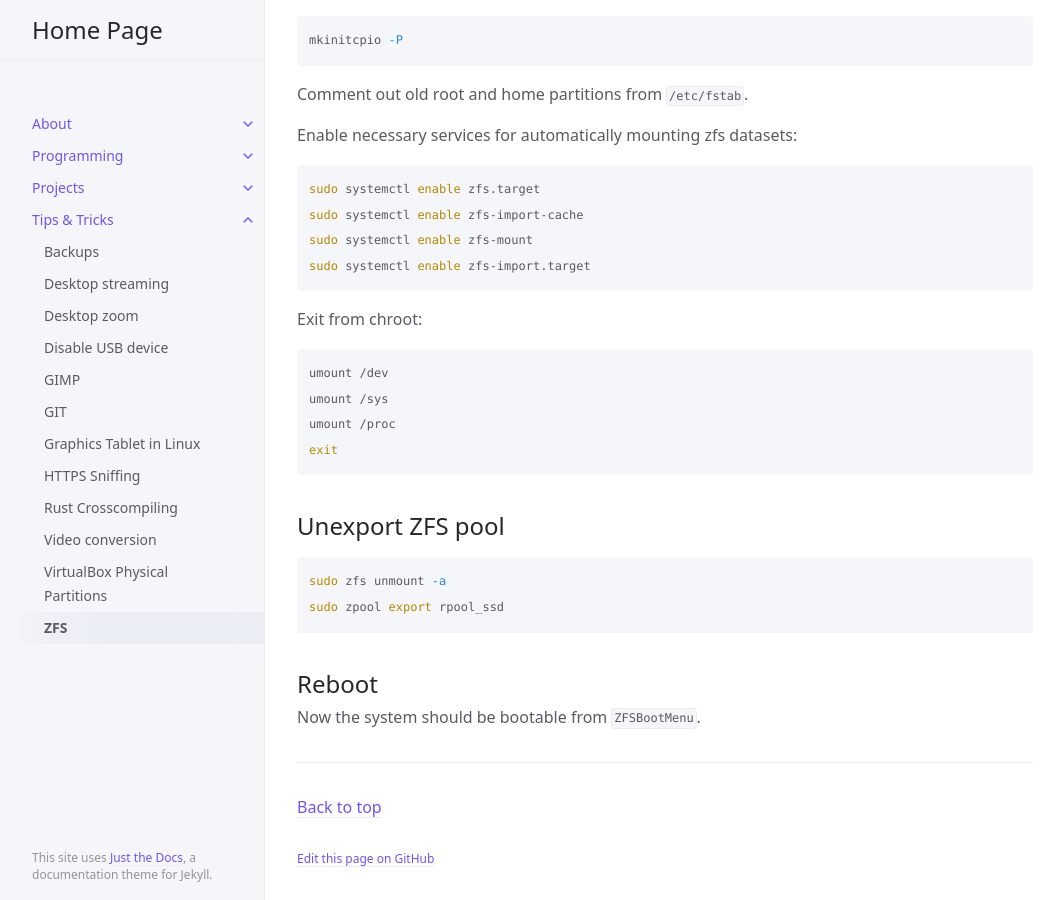
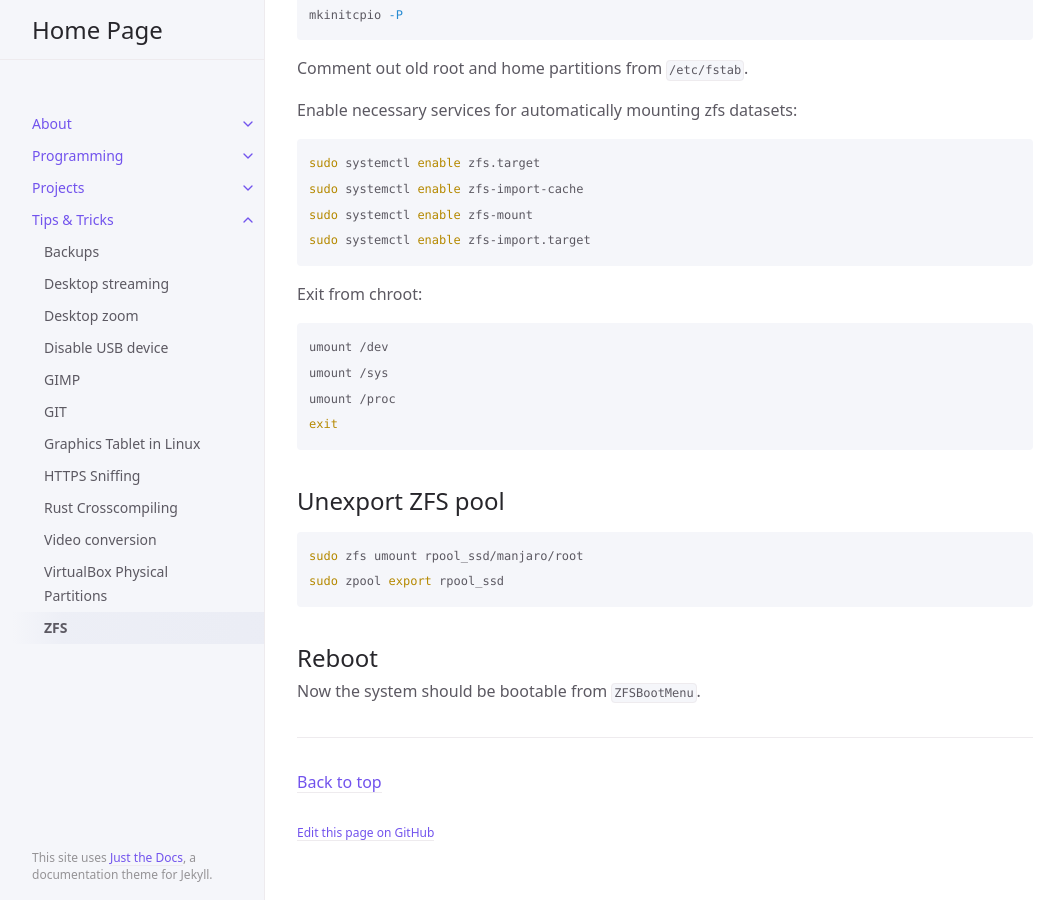
Before and after one commit to marek-g/marek-g.github.io, a Jekyll site: the page built from posts/tips_and_tricks/zfs.md, in a window 1280 px wide and 900 px high, scrolled down 2569 px. Shown: the whole window, without its empty margins (107-1171 px from the left). Built offline with Jekyll 4.4.1, drawn with Linux system fonts in a browser that asks for light colours; some of the changed text lies outside the part shown.

Commit message:
Update zfs.md

````diff
--- a/posts/tips_and_tricks/zfs.md
+++ b/posts/tips_and_tricks/zfs.md
@@ -145,7 +144,7 @@ exit
 ## Unexport ZFS pool
 
 ```sh
-sudo zfs unmount -a
+sudo zfs umount rpool_ssd/manjaro/root
 sudo zpool export rpool_ssd
 ```
 
````
Also changed, not shown: other parts of posts/tips_and_tricks/zfs.md (+0 -1 lines).
